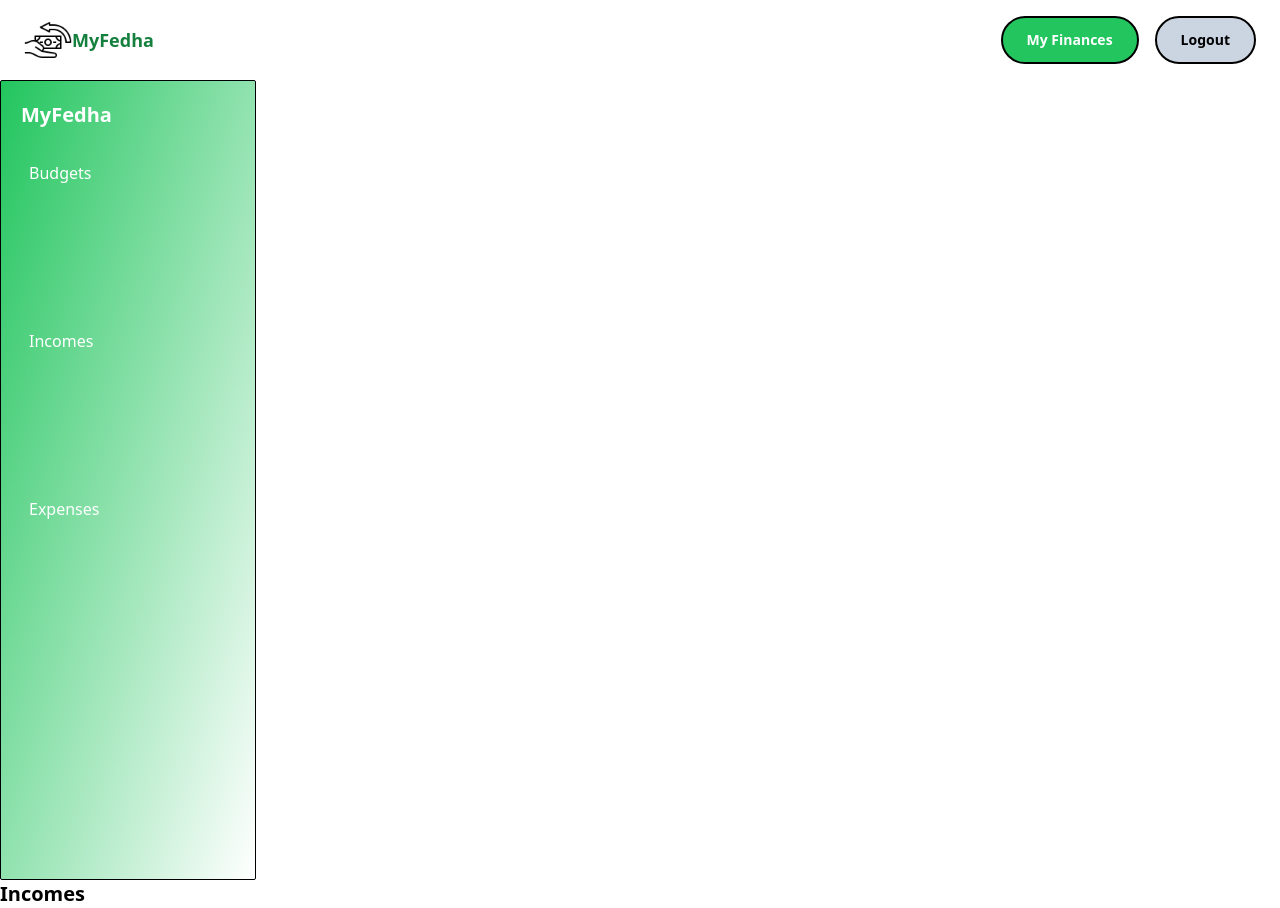
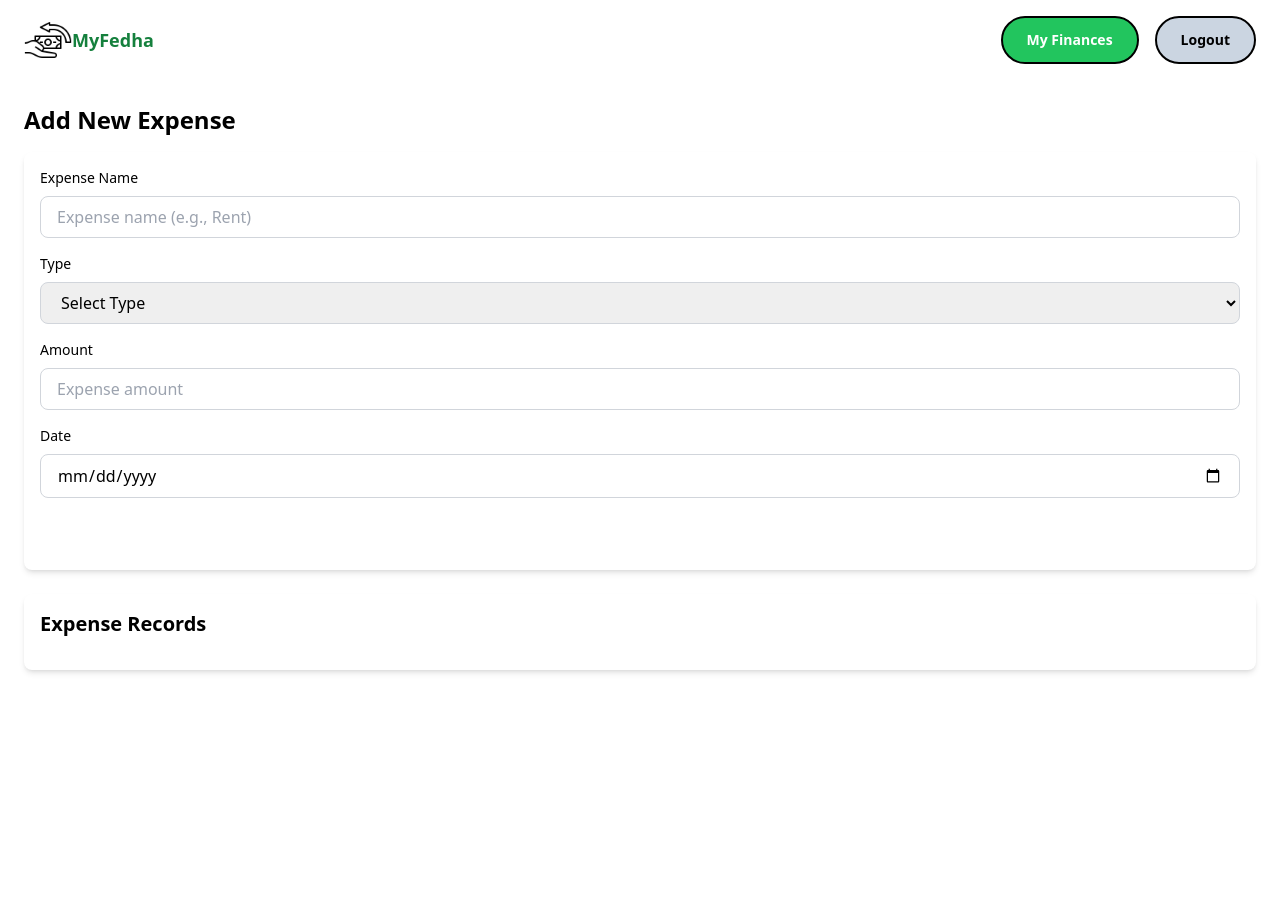
Before and after one commit to korijason/frontend, a React (Vite) app: page /expenses in a window 1280 px wide. After the commit the page ends 800 px from the top, so only its background shows below. Built offline with nearby package versions, Linux system fonts and the light colour scheme.

Commit message:
Create ExpensesForm component

```diff
--- /dev/null
+++ b/src/components/ExpensesForm.tsx
@@ -0,0 +1,145 @@
+// pages/expenses.tsx
+
+import { useState } from "react";
+
+const Expenses = () => {
+  const [expenses, setExpenses] = useState<any[]>([]); // To store expenses entries
+  const [expenseName, setExpenseName] = useState(""); // For Expense Name
+  const [type, setType] = useState(""); // For Expense Type
+  const [amount, setAmount] = useState(""); // For Amount
+  const [date, setDate] = useState(""); // For Date
+
+  // Function to get the color based on expense type
+  const getColorForType = (type: string) => {
+    switch (type) {
+      case "basic":
+        return "#4CAF50"; // Green
+      case "savings":
+        return "#FFEB3B"; // Yellow
+      case "utility":
+        return "#9C27B0"; // Purple
+      case "entertainment":
+        return "#FF5722"; // Orange
+      case "other":
+        return "#2196F3"; // Blue
+      default:
+        return "#FFFFFF"; // Default color
+    }
+  };
+
+  // Handle form submission
+  const handleSubmit = (e: React.FormEvent) => {
+    e.preventDefault();
+
+    if (!type || !expenseName || !amount || !date) {
+      return; // Basic validation to ensure all fields are filled
+    }
+
+    const newExpense = {
+      expenseName,
+      type,
+      amount: parseFloat(amount),
+      date,
+      color: getColorForType(type), // Set color based on expense type
+    };
+
+    // Update expenses state to display the new expense
+    setExpenses([...expenses, newExpense]);
+
+    // Reset form fields
+    setExpenseName("");
+    setType("");
+    setAmount("");
+    setDate("");
+  };
+
+  return (
+    <div className="flex flex-col p-6">
+      <h1 className="text-2xl font-semibold mb-4">Add New Expense</h1>
+
+      {/* Expense Form */}
+      <div className="bg-white p-4 rounded-lg shadow-md mb-6">
+        <form onSubmit={handleSubmit}>
+          <div className="mb-4">
+            <label className="block text-sm font-medium mb-2">Expense Name</label>
+            <input
+              type="text"
+              value={expenseName}
+              onChange={(e) => setExpenseName(e.target.value)}
+              className="w-full px-4 py-2 border border-gray-300 rounded-lg"
+              placeholder="Expense name (e.g., Rent)"
+              required
+            />
+          </div>
+
+          <div className="mb-4">
+            <label className="block text-sm font-medium mb-2">Type</label>
+            <select
+              value={type}
+              onChange={(e) => setType(e.target.value)}
+              className="w-full px-4 py-2 border border-gray-300 rounded-lg"
+              required
+            >
+              <option value="">Select Type</option>
+              <option value="basic">Basic</option>
+              <option value="savings">Savings</option>
+              <option value="utility">Utility</option>
+              <option value="entertainment">Entertainment</option>
+              <option value="other">Other</option>
+            </select>
+          </div>
+
+          <div className="mb-4">
+            <label className="block text-sm font-medium mb-2">Amount</label>
+            <input
+              type="number"
+              value={amount}
+              onChange={(e) => setAmount(e.target.value)}
+              className="w-full px-4 py-2 border border-gray-300 rounded-lg"
+              placeholder="Expense amount"
+              required
+            />
+          </div>
+
+          <div className="mb-4">
+            <label className="block text-sm font-medium mb-2">Date</label>
+            <input
+              type="date"
+              value={date}
+              onChange={(e) => setDate(e.target.value)}
+              className="w-full px-4 py-2 border border-gray-300 rounded-lg"
+              required
+            />
+          </div>
+
+          <button
+            type="submit"
+            className="w-full bg-dark-green text-white py-2 rounded-lg hover:bg-green-600 transition duration-200"
+          >
+            Add Expense
+          </button>
+        </form>
+      </div>
+
+      {/* Display Expense Records */}
+      <div className="bg-white p-4 rounded-lg shadow-md">
+        <h2 className="text-xl font-semibold mb-4">Expense Records</h2>
+        <div className="space-y-4">
+          {expenses.map((expense, index) => (
+            <div
+              key={index}
+              className="p-4 rounded-lg"
+              style={{ backgroundColor: expense.color }} // Dynamic color based on type
+            >
+              <p className="text-lg font-semibold">{expense.expenseName}</p>
+              <p className="text-sm text-gray-500">Amount: ${expense.amount}</p>
+              <p className="text-sm text-gray-500">Date: {expense.date}</p>
+            </div>
+          ))}
+        </div>
+      </div>
+    </div>
+  );
+};
+
+export default Expenses;
--- a/src/pages/Expenses.tsx
+++ b/src/pages/Expenses.tsx
@@ -1,16 +1,16 @@
 // pages/incomes.tsx
 
 import Navbar from "../components/Navbar";
-import SideNav from "../components/SideNav";
+import ExpensesForm from "../components/ExpensesForm";
 
 const Incomes = () => {
     return (
         <>
         <Navbar    />
       <div>
-        <SideNav    />
-        <h2 className="text-xl font-semibold">Incomes</h2>
-        {/* Display your income information here */}
+        {/* Display your expenses information here */}
+        <ExpensesForm />
+
       </div>
       </>
     );
--- a/src/pages/Incomes.tsx
+++ b/src/pages/Incomes.tsx
@@ -1,21 +1,18 @@
 // pages/incomes.tsx
 
 import Navbar from "../components/Navbar";
-import SideNav from "../components/SideNav";
-import { useState } from "react";
 import IncomeForm from "../components/IncomeForm";
-
 
 const Incomes = () => {
   return (
     <>
-        <Navbar    />
+      <Navbar />
       <div>
-        <SideNav    />
-        <h2 className="text-xl font-semibold">Incomes</h2>
+        <div className="flex flex-col p-4 justify-center items-center" >
+        <h2 className="text-xl font-semibold text-transparent bg-clip-text bg-gradient-to-br from-green-500 to-black ">Your Incomes</h2>
+        </div>
+        {/* Display your income information here */}
         <IncomeForm />
-        {/* Display your income information here */}
-
       </div>
     </>
   );
```
Also changed, not shown: src/components/FooterNav.tsx (added, +33 -0 lines). Lines whose indentation alone changed are shown as unchanged.
